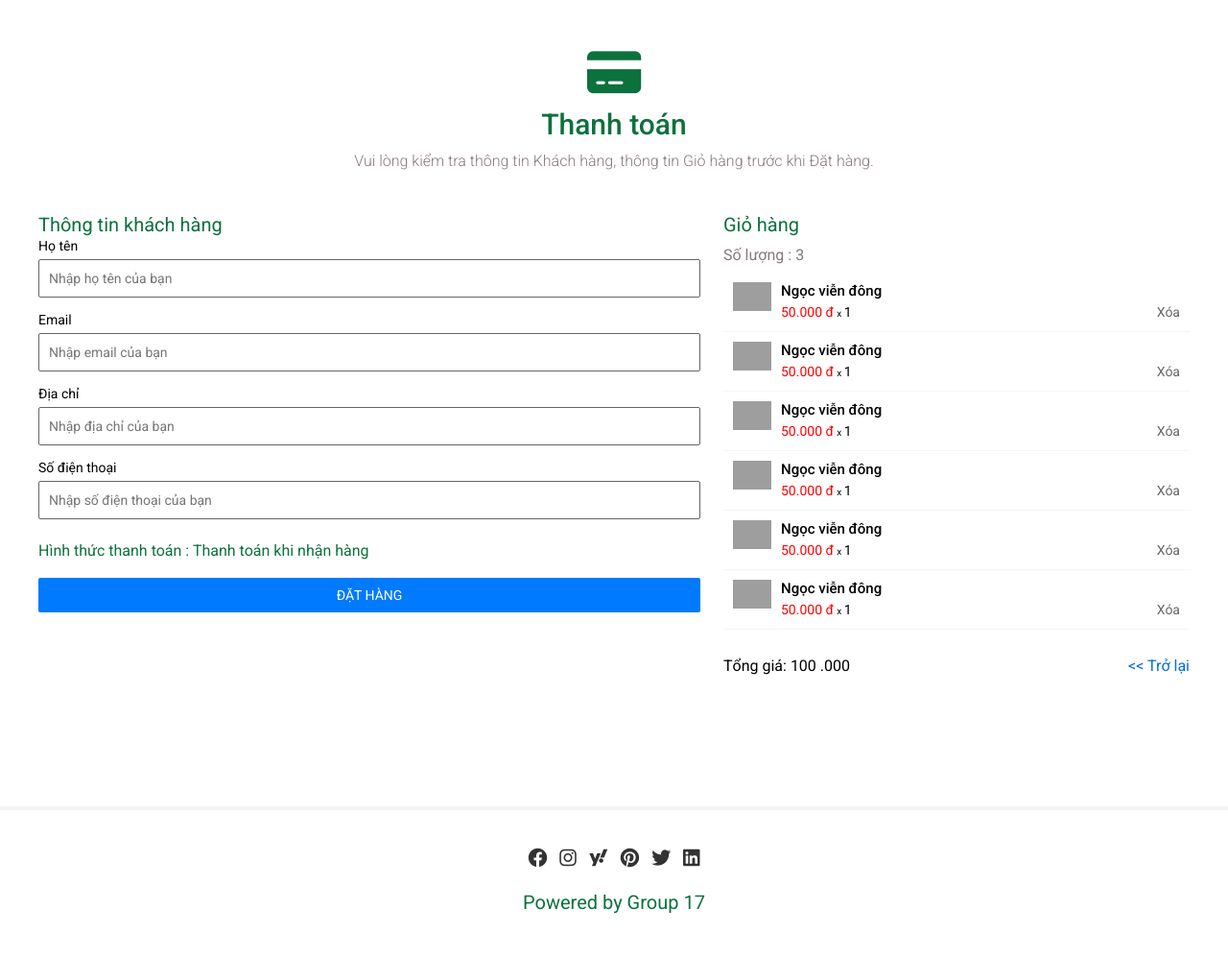
After one commit to phanphong13/Coffee_Tea, a PHP site: page /thanhtoan.html in a window 1280 px wide. The commit adds this page. Shown: the whole page at 96% size. Run offline with PHP 8.4, Linux system fonts and the light colour scheme; grey boxes are pictures that could not be loaded.

Commit message:
update form register

```diff
--- a/Assets/CSS/style.css
+++ b/Assets/CSS/style.css
@@ -40,9 +40,7 @@
 }
 
 .h-right {
-    min-width: 300px;
     display: flex;
-    justify-content: center;
     align-items: center;
     justify-content: space-around;
 }
@@ -142,39 +140,44 @@
     color: var(--primary-color);
     font-size: 1.4rem;
     line-height: 30px;
-    margin-right: 10px;
+    margin-right: 20px;
     cursor: text;
 }
 
 .h-right__text {
+    min-width: 250px;
     position: relative;
     display: flex;
 }
 
-.h-right__text::after {
+/* .h-right__text::after {
     content: "";
     position: absolute;
     border: 1px solid #ccc;
     height: 18px;
     top: 2px;
     right: 78px;
-}
+} */
 
 .h-right__text-text {
-    padding: 5px;
+    padding: 4px 15px;
     text-decoration: none;
     color: var(--primary-color);
     font-size: 1.4rem;
     font-weight: 500;
-    margin: 0 10px;
     cursor: pointer;
+}
+
+.h-right__text-login {
+    position: relative;
+    border-right: 2px solid #ccc;
 }
 
 .header__cart {
     text-decoration: none;
     width: 100px;
     height: 34px;
-    margin-right: 20px;
+    margin: 0 20px;
     font-size: 1.2rem;
     align-items: center;
     display: flex;
@@ -325,6 +328,7 @@
 }
 
 .header__cart-products-item-delete {
+    text-decoration: none;
     font-size: 1.4rem;
     color: #666;
     cursor: pointer;
@@ -335,6 +339,9 @@
 }
 
 .header__cart-products-orderAll {
+    color: var(--primary-color);
+    text-decoration: none;
+    display: block;
     height: 40px;
     text-align: center;
     line-height: 40px;
@@ -566,9 +573,9 @@ input[name = "r"] {
 
 /* Footer */
 #footer {
-    margin-bottom: 20px;
+    margin: 100px 0 20px 0;
     text-align: center;
-    border-top: 1px solid var(--primary-color) ;
+    border-top: 4px solid #f5f5f5 ;
 }
 
 
@@ -719,7 +726,6 @@ input[name = "show-modal-register"] {
 }
 
 .auth-form__form {
-    margin-top: 16px;
 }
 
 .auth-form__title {
@@ -794,7 +800,7 @@ input[name = "show-modal-register"] {
 }
 
 .auth-form__controls {
-    margin-top: 80px;
+    margin-top: 30px;
     display: flex;
     justify-content: flex-end;
 }
@@ -1303,3 +1309,97 @@ input[name = "show-list"] {
 .product__order-order-addCart:hover .product__order-order-active {
     color: var(--white-color);
 }
+
+/* Payments */
+.payment__header {
+    margin-top: 50px;
+    width: 100%;
+}
+
+.payment__header-icon {
+    text-align: center;
+}
+
+.payment__header-icon i {
+    font-size: 5rem;
+    color: var(--primary-color);
+}
+
+.payment__header-heading {
+    text-align: center;
+    font-size: 3rem;
+    font-weight: 500;
+    line-height: 40px;
+    color: var(--primary-color);
+    margin: 10px 0;
+}
+
+.payment__header-notify {
+    text-align: center;
+    font-size: 1.6rem;
+    color: #877979;
+    font-weight: 300;
+    margin-bottom: 50px;
+}
+
+.payment__info-header {
+    color: var(--primary-color);
+
+    font-size: 2rem;
+}
+
+.payment__type {
+    margin: 20px 0;
+    color: var(--primary-color);
+    font-size: 1.6rem;
+}
+
+.payment__btn {
+    width: 100%;
+    border: none;
+    padding: 10px 0 ;
+    font-size: 1.4rem;
+    background-color: #007afe;
+    color: var(--white-color);
+    border-radius: 2px;
+}
+
+.payment__btn:hover {
+    background-color: #056cdb;
+}
+
+.payment__cart-header {
+    color: var(--primary-color);
+
+    font-size: 2rem;
+    margin-bottom: 16px;
+}
+
+.payment__cart-number {
+    color: #877979;
+    font-size: 1.6rem;
+    margin-bottom: 10px;
+}
+
+.payment__cart-footer {
+    margin-top: 30px;
+    display: flex;
+    justify-content: space-between;
+    align-self: center;
+}
+
+.payment__back {
+    display: block;
+    float: right;
+    text-decoration: none;
+    font-size: 1.6rem;
+    color: #056cdb;
+
+}
+
+.payment__cart-sumPrice {
+    color: var(--black-color);
+    font-size: 1.6rem;
+    margin-bottom: 38px;
+
+}
--- /dev/null
+++ b/thanhtoan.html
@@ -0,0 +1,299 @@
+<!DOCTYPE html>
+<html lang="en">
+<head>
+    <meta charset="UTF-8">
+    <meta http-equiv="X-UA-Compatible" content="IE=edge">
+    <meta name="viewport" content="width=device-width, initial-scale=1.0">
+    <title>>Tea</title>
+    <link rel="icon" href="Assets/Img/Header/logo_1.png">
+    <link href="https://fonts.googleapis.com/css2?family=Roboto:wght@300;400;500;700&display=swap" rel="stylesheet">
+    <link rel="stylesheet" href="https://cdnjs.cloudflare.com/ajax/libs/normalize/8.0.1/normalize.min.css">
+    <link rel="stylesheet" href="Assets/CSS/base.css">
+    <link rel="stylesheet" href="Assets/CSS/style.css">
+    <link rel="stylesheet" href="Assets/Fonts/fontawesome-free-6.1.1-web/css/all.css">
+    <link rel="stylesheet" href="Assets/CSS/grid.css">
+</head>
+<body>
+    <div class="grid wide">
+        <div class="row">
+            <div class="payment__header">
+                <div class="payment__header-icon">
+                    <i class="fa-solid fa-credit-card"></i>
+                </div>
+                <div class="payment__header-heading">
+                    <span>Thanh toán</span>
+                </div>
+                <div class="payment__header-notify">
+                    <span>Vui lòng kiểm tra thông tin Khách hàng, thông tin Giỏ hàng trước khi Đặt hàng.</span>
+                </div>
+            </div>
+
+            <div class="col l-7 m-7 c-7">
+                <form action="" method="get" id="payment">
+                    <div class="payment__info-header">
+                        <span>Thông tin khách hàng</span>
+                    </div>
+
+                    <div class="auth-form__form">
+                        <div class="auth-form__group">
+                            <label for="" class="auth-form__title" >Họ tên</label>
+                            <input type="text" name="name" rules="required" autocomplete="on" class="auth-form__input " placeholder="Nhập họ tên của bạn">
+                            <span class="auth-form__error"></span>
+                        </div>
+                        <div class="auth-form__group">
+                            <label for="" class="auth-form__title" >Email</label>
+                            <input type="text" name="email" rules="required|email" autocomplete="on" class="auth-form__input " placeholder="Nhập email của bạn">
+                            <span class="auth-form__error"></span>
+                        </div>
+                        <div class="auth-form__group">
+                            <label for="" class="auth-form__title" >Địa chỉ</label>
+                            <input type="text" name="address" rules="required" autocomplete="on" class="auth-form__input " placeholder="Nhập địa chỉ của bạn">
+                            <span class="auth-form__error"></span>
+                        </div>
+                        <div class="auth-form__group">
+                            <label for="" class="auth-form__title" >Số điện thoại</label>
+                            <input type="text" name="phoneNumber" rules="required|min:10" autocomplete="on" class="auth-form__input " placeholder="Nhập số điện thoại của bạn">
+                            <span class="auth-form__error"></span>
+                        </div>
+
+                    </div>
+
+                    <div class="payment__type">
+                        <span>Hình thức thanh toán : Thanh toán khi nhận hàng</span>
+                    </div>
+
+                    <button class="payment__btn">
+                        ĐẶT HÀNG
+                    </button>
+
+                </form>
+
+            </div>
+
+            <div class="col l-5 m-5 c-5">
+                <div class="payment__cart-header">
+                    <span>Giỏ hàng</span>
+                </div>
+                <div class="payment__cart-number">
+                    Số lượng :
+                    <span>3</span>
+
+                </div>
+                <div class="payment__cart-products">
+                    <ul class="header__cart-products-list">
+
+                        <li class="header__cart-products-item">
+                            <div class="header__cart-products-item-img">
+                                <img src="./Assets/Img/Products/TS/NgocVienDong.png" alt="">
+                            </div>
+                            <div class="header__cart-products-item-body">
+                                <div class="header__cart-products-item-body-top">
+                                    <div class="header__cart-products-item-text">Ngọc viễn đông</div>
+                                </div>
+                                <div class="header__cart-products-item-body-bottom">
+                                    <div class="header__cart-products-item-price">
+                                        <span class="header__cart-products-item-price-price">
+                                            50.000 đ
+                                        </span>
+                                        <span class="header__cart-products-item-price-mul">
+                                            x
+                                        </span><span class="header__cart-products-item-price-qnt">
+                                            1
+                                        </span>
+                                    </div>
+
+                                    <div class="header__cart-products-item-delete">
+                                        Xóa
+                                    </div>
+
+                                </div>
+                            </div>
+                        </li>
+
+                        <li class="header__cart-products-item">
+                            <div class="header__cart-products-item-img">
+                                <img src="./Assets/Img/Products/TS/NgocVienDong.png" alt="">
+                            </div>
+                            <div class="header__cart-products-item-body">
+                                <div class="header__cart-products-item-body-top">
+                                    <div class="header__cart-products-item-text">Ngọc viễn đông</div>
+                                </div>
+                                <div class="header__cart-products-item-body-bottom">
+                                    <div class="header__cart-products-item-price">
+                                        <span class="header__cart-products-item-price-price">
+                                            50.000 đ
+                                        </span>
+                                        <span class="header__cart-products-item-price-mul">
+                                            x
+                                        </span><span class="header__cart-products-item-price-qnt">
+                                            1
+                                        </span>
+                                    </div>
+
+                                    <div class="header__cart-products-item-delete">
+                                        Xóa
+                                    </div>
+
+                                </div>
+                            </div>
+                        </li><li class="header__cart-products-item">
+                            <div class="header__cart-products-item-img">
+                                <img src="./Assets/Img/Products/TS/NgocVienDong.png" alt="">
+                            </div>
+                            <div class="header__cart-products-item-body">
+                                <div class="header__cart-products-item-body-top">
+                                    <div class="header__cart-products-item-text">Ngọc viễn đông</div>
+                                </div>
+                                <div class="header__cart-products-item-body-bottom">
+                                    <div class="header__cart-products-item-price">
+                                        <span class="header__cart-products-item-price-price">
+                                            50.000 đ
+                                        </span>
+                                        <span class="header__cart-products-item-price-mul">
+                                            x
+                                        </span><span class="header__cart-products-item-price-qnt">
+                                            1
+                                        </span>
+                                    </div>
+
+                                    <div class="header__cart-products-item-delete">
+                                        Xóa
+                                    </div>
+
+                                </div>
+                            </div>
+                        </li><li class="header__cart-products-item">
+                            <div class="header__cart-products-item-img">
+                                <img src="./Assets/Img/Products/TS/NgocVienDong.png" alt="">
+                            </div>
+                            <div class="header__cart-products-item-body">
+                                <div class="header__cart-products-item-body-top">
+                                    <div class="header__cart-products-item-text">Ngọc viễn đông</div>
+                                </div>
+                                <div class="header__cart-products-item-body-bottom">
+                                    <div class="header__cart-products-item-price">
+                                        <span class="header__cart-products-item-price-price">
+                                            50.000 đ
+                                        </span>
+                                        <span class="header__cart-products-item-price-mul">
+                                            x
+                                        </span><span class="header__cart-products-item-price-qnt">
+                                            1
+                                        </span>
+                                    </div>
+
+                                    <div class="header__cart-products-item-delete">
+                                        Xóa
+                                    </div>
+
+                                </div>
+                            </div>
+                        </li><li class="header__cart-products-item">
+                            <div class="header__cart-products-item-img">
+                                <img src="./Assets/Img/Products/TS/NgocVienDong.png" alt="">
+                            </div>
+                            <div class="header__cart-products-item-body">
+                                <div class="header__cart-products-item-body-top">
+                                    <div class="header__cart-products-item-text">Ngọc viễn đông</div>
+                                </div>
+                                <div class="header__cart-products-item-body-bottom">
+                                    <div class="header__cart-products-item-price">
+                                        <span class="header__cart-products-item-price-price">
+                                            50.000 đ
+                                        </span>
+                                        <span class="header__cart-products-item-price-mul">
+                                            x
+                                        </span><span class="header__cart-products-item-price-qnt">
+                                            1
+                                        </span>
+                                    </div>
+
+                                    <div class="header__cart-products-item-delete">
+                                        Xóa
+                                    </div>
+
+                                </div>
+                            </div>
+                        </li><li class="header__cart-products-item">
+                            <div class="header__cart-products-item-img">
+                                <img src="./Assets/Img/Products/TS/NgocVienDong.png" alt="">
+                            </div>
+                            <div class="header__cart-products-item-body">
+                                <div class="header__cart-products-item-body-top">
+                                    <div class="header__cart-products-item-text">Ngọc viễn đông</div>
+                                </div>
+                                <div class="header__cart-products-item-body-bottom">
+                                    <div class="header__cart-products-item-price">
+                                        <span class="header__cart-products-item-price-price">
+                                            50.000 đ
+                                        </span>
+                                        <span class="header__cart-products-item-price-mul">
+                                            x
+                                        </span><span class="header__cart-products-item-price-qnt">
+                                            1
+                                        </span>
+                                    </div>
+
+                                    <div class="header__cart-products-item-delete">
+                                        Xóa
+                                    </div>
+
+                                </div>
+                            </div>
+                        </li>
+
+                    </ul>
+
+                </div>
+                <div class="payment__cart-footer">
+                    <div class="payment__cart-sumPrice">
+                        Tổng giá:
+                        <span>100</span>
+                        <span>.000</span>
+                    </div>
+                    <a href="Trangchu.html" class="payment__back">
+                        << Trở lại
+                    </a>
+                </div>
+            </div>
+
+        </div>
+    </div>
+    <div id="footer">
+        <div class="footer__list">
+            <a href="#" class="footer__list-item">
+                <i class="fa-brands fa-facebook"></i>
+            </a>
+            <a href="#" class="footer__list-item">
+                <i class="fa-brands fa-instagram"></i>
+            </a>
+            <a href="#" class="footer__list-item">
+                <i class="fa-brands fa-yahoo"></i>
+            </a>
+            <a href="#" class="footer__list-item">
+                <i class="fa-brands fa-pinterest"></i>
+            </a>
+            <a href="" class="footer__list-item">
+                <i class="fa-brands fa-twitter"></i>
+            </a>
+            <a href="" class="footer__list-item">
+                <i class="fa-brands fa-linkedin"></i>
+            </a>
+        </div>
+        <div class="footer__content">
+            <p class="footer__content-text">
+                Powered by
+                <a href="" class="footer__content-link">
+                    Group 17
+                </a>
+            </p>
+        </div>
+    </div>
+
+    <script src="./main.js"></script>
+    <script>
+        validator('#payment');
+    </script>
+
+</body>
+</html>
--- a/view/modal_register.php
+++ b/view/modal_register.php
@@ -17,6 +17,11 @@
                                             </div>
 
                                             <div class="auth-form__form">
+                                                <div class="auth-form__group">
+                                                    <label for="" class="auth-form__title" >Nhập họ tên</label>
+                                                    <input type="text" name="name" rules="required" autocomplete="on" class="auth-form__input " placeholder="Nhập họ tên của bạn">
+                                                    <span class="auth-form__error"></span>
+                                                </div>
                                                 <div class="auth-form__group">
                                                     <label for="" class="auth-form__title" >Nhập email</label>
                                                     <input type="text" name="email" rules="required|email" autocomplete="on" class="auth-form__input " placeholder="Nhập email của bạn">
```
Also changed, not shown: view/header.php (+6 -6 lines).
